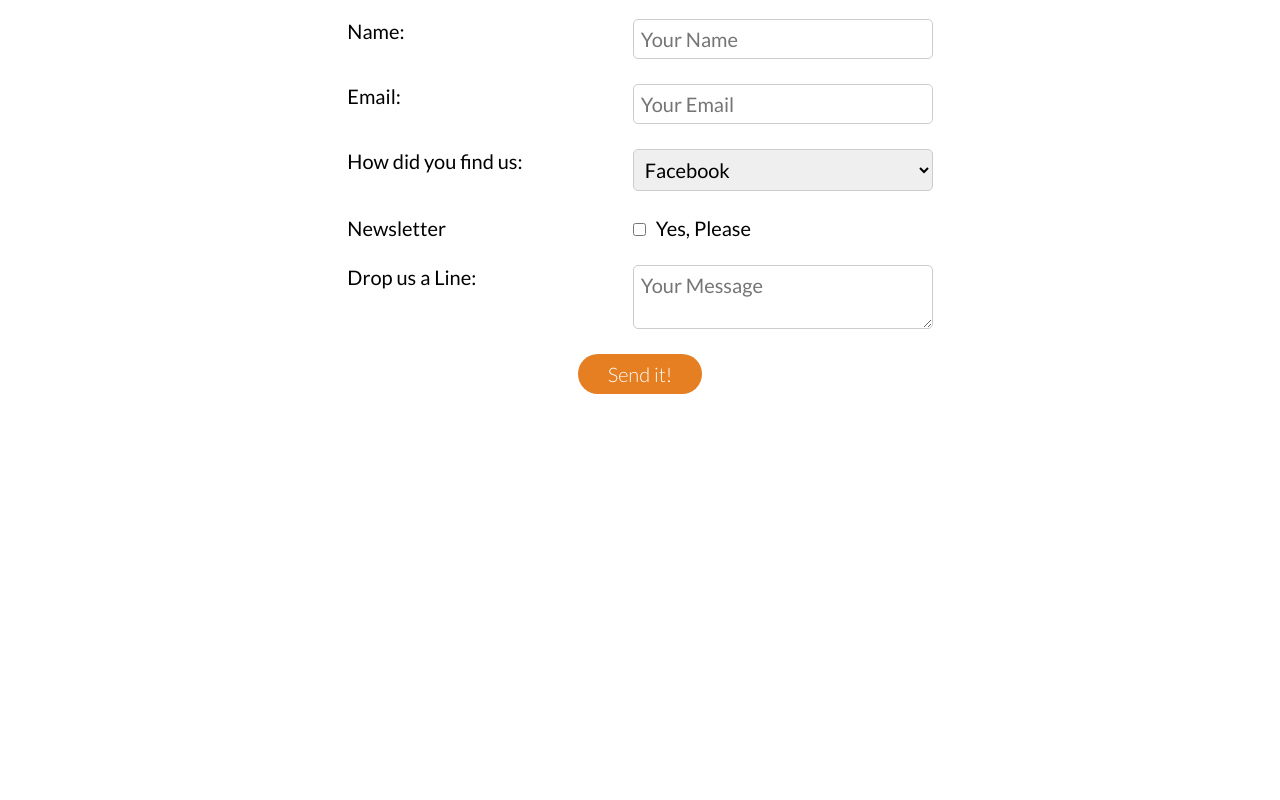
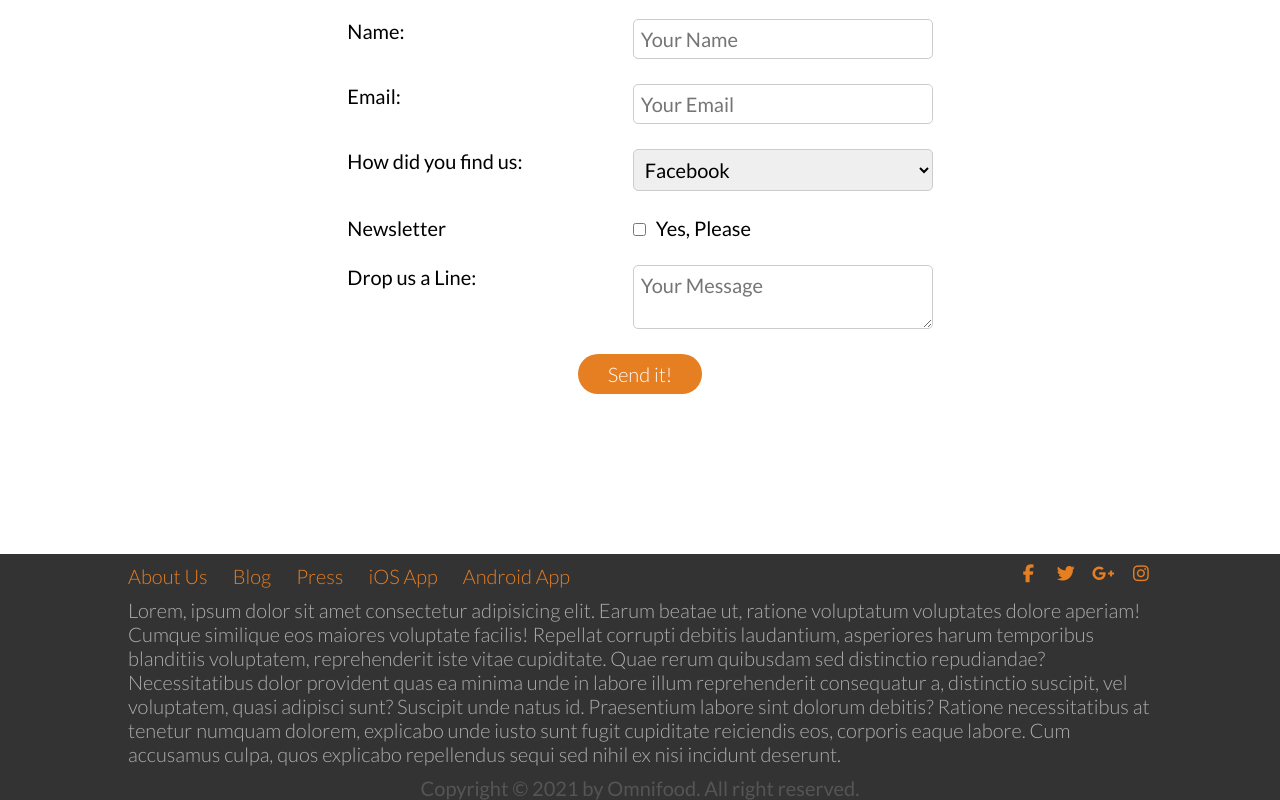
Before and after one commit to DracoRaiden/YoyoFood, a React (Create React App) app: page / in a window 1280 px wide. Shown: the part 5001-5801 px from the top of the page. Before the commit the page ends 5555 px from the top, so only its background shows below. Built offline with nearby package versions, Linux system fonts and the light colour scheme.

Commit message:
Footer Complete

```diff
--- a/src/App.js
+++ b/src/App.js
@@ -7,6 +7,7 @@ import CityList from "./Componenets/CityList";
 import Customers from "./Componenets/Customers";
 import Subscriptions from "./Componenets/Subscriptions";
 import SignUpPage from "./Componenets/SignUpPage";
+import Footer from "./Componenets/Footer";
 
 function App() {
   return (
@@ -34,6 +35,9 @@ function App() {
         <div className="SignUpPage">
           <SignUpPage />
         </div>
+        <div className="Footer">
+          <Footer />
+        </div>
       </div>
     </div>
   );
--- /dev/null
+++ b/src/Componenets/Footer.js
@@ -0,0 +1,81 @@
+import "../css/Footer.css";
+
+export default function Footer() {
+  return (
+    <div className="Footer">
+      <div className="sub-footer">
+        <div className="top-links">
+          <div className="pages-links">
+            <div className="about-link">
+              <a href="#Working" alt="err">
+                About Us
+              </a>
+            </div>
+            <div className="blog-link">
+              <a href="#Working" alt="err">
+                Blog
+              </a>
+            </div>
+            <div className="press-link">
+              <a href="#Working" alt="err">
+                Press
+              </a>
+            </div>
+            <div className="iOS-link">
+              <a href="#Working" alt="err">
+                iOS App
+              </a>
+            </div>
+            <div className="android-link">
+              <a href="#Working" alt="err">
+                Android App
+              </a>
+            </div>
+          </div>
+          <div className="socials-links">
+            <div>
+              <a href="#Working" alt="err">
+                <i class="fa-brands fa-facebook-f"></i>
+              </a>
+            </div>
+            <div>
+              <a href="#Working" alt="err">
+                <i class="fa-brands fa-twitter"></i>
+              </a>
+            </div>
+            <div>
+              <a href="#Working" alt="err">
+                <i class="fa-brands fa-google-plus-g"></i>
+              </a>
+            </div>
+            <div>
+              <a href="#Working" alt="err">
+                <i class="fa-brands fa-instagram"></i>
+              </a>
+            </div>
+          </div>
+        </div>
+        <div className="details-text">
+          <p>
+            Lorem, ipsum dolor sit amet consectetur adipisicing elit. Earum
+            beatae ut, ratione voluptatum voluptates dolore aperiam! Cumque
+            similique eos maiores voluptate facilis! Repellat corrupti debitis
+            laudantium, asperiores harum temporibus blanditiis voluptatem,
+            reprehenderit iste vitae cupiditate. Quae rerum quibusdam sed
+            distinctio repudiandae? Necessitatibus dolor provident quas ea
+            minima unde in labore illum reprehenderit consequatur a, distinctio
+            suscipit, vel voluptatem, quasi adipisci sunt? Suscipit unde natus
+            id. Praesentium labore sint dolorum debitis? Ratione necessitatibus
+            at tenetur numquam dolorem, explicabo unde iusto sunt fugit
+            cupiditate reiciendis eos, corporis eaque labore. Cum accusamus
+            culpa, quos explicabo repellendus sequi sed nihil ex nisi incidunt
+            deserunt.
+          </p>
+        </div>
+        <div className="copyright">
+          <p>Copyright &copy; 2021 by Omnifood. All right reserved.</p>
+        </div>
+      </div>
+    </div>
+  );
+}
--- /dev/null
+++ b/src/css/Footer.css
@@ -0,0 +1,61 @@
+.Footer {
+    background-color: #333333;
+    font-family: "Lato", "Arial", sans-serif;
+    display: flex;
+    justify-content: center;
+}
+
+.sub-footer {
+    width: 80%;
+    display: flex;
+    flex-direction: column;
+}
+
+.top-links {
+    display: flex;
+    justify-content: space-between;
+    padding: 10px 0px;
+}
+
+.top-links a:hover,
+.top-links i:hover {
+    color: #ffffff;
+}
+
+.pages-links {
+    display: flex;
+    gap: 25px;
+    font-size: 20px;
+}
+
+.pages-links a {
+    text-decoration: none;
+    color: #E67e22;
+    font-weight: 300;
+    transition: color 0.2s;
+}
+
+.socials-links i {
+    color: #E67e22;
+    font-size: 18px;
+    transition: color 0.2s;
+}
+
+.socials-links {
+    display: flex;
+    gap: 15px;
+}
+
+
+.details-text {
+    color: #ADADAD;
+    font-size: 20px;
+    font-weight: 300;
+}
+
+.copyright {
+    color: #555555;
+    font-size: 20px;
+    margin-top: 10px;
+    align-self: center;
+}
```
